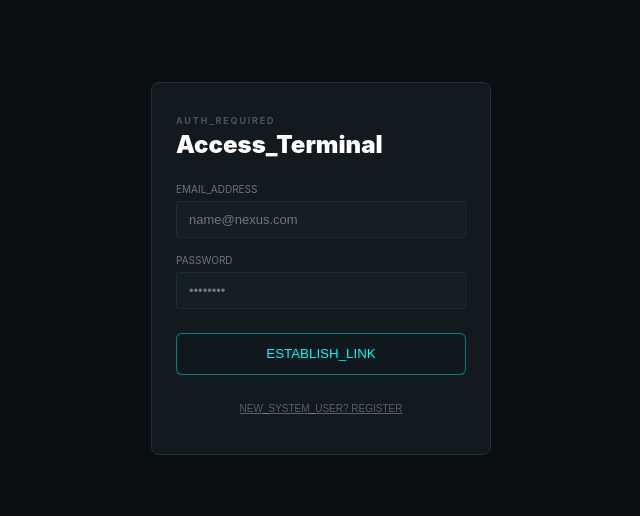
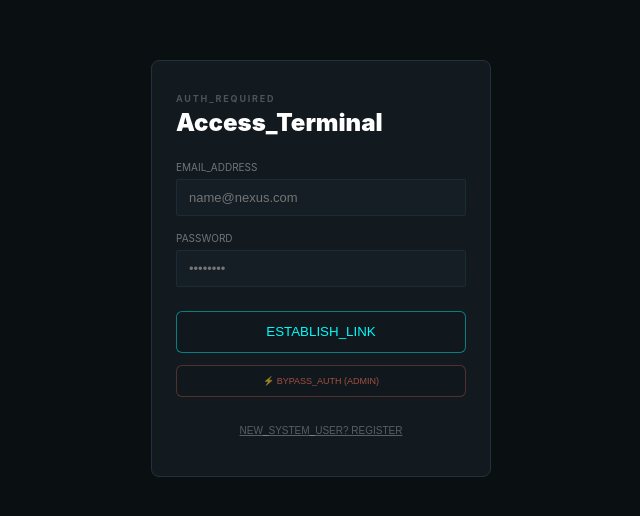
Before and after one commit to vizhalsuresh/chimera-frontier, a React (Vite) app in the folder frontend/: page / in a window 1280 px wide. Shown: the part 132-648 px from the top of the page, without its empty margins (319-959 px from the left). Built offline with nearby package versions, Linux system fonts and the light colour scheme; no server answers.

Commit message:
feat: add Bypass Auth for admin and disable email confirmation

```diff
--- a/frontend/src/components/AuthWrapper.tsx
+++ b/frontend/src/components/AuthWrapper.tsx
@@ -162,6 +162,24 @@ export function AuthWrapper({ children }: { children: React.ReactNode }) {
                 {authLoading ? 'AUTHENTICATING...' : isSignUp ? 'CREATE_ACCOUNT' : 'ESTABLISH_LINK'}
               </CyberButton>
 
+              {!isSignUp && (
+                <div style={{ marginTop: 12 }}>
+                  <CyberButton
+                    type="button"
+                    className="dangerBtn"
+                    style={{ width: '100%', height: 32, fontSize: 9, opacity: 0.6 }}
+                    onClick={async () => {
+                      setEmail('admin@chimera.local');
+                      setPassword('chimera_secure_2026');
+                      // We give it a tiny delay to update state
+                      setTimeout(() => document.querySelector('form')?.dispatchEvent(new Event('submit', { cancelable: true, bubbles: true })), 100);
+                    }}
+                  >
+                    ⚡ BYPASS_AUTH (ADMIN)
+                  </CyberButton>
+                </div>
+              )}
+
               <div style={{ marginTop: 20, textAlign: 'center' }}>
                 <button
                   type="button"
```
